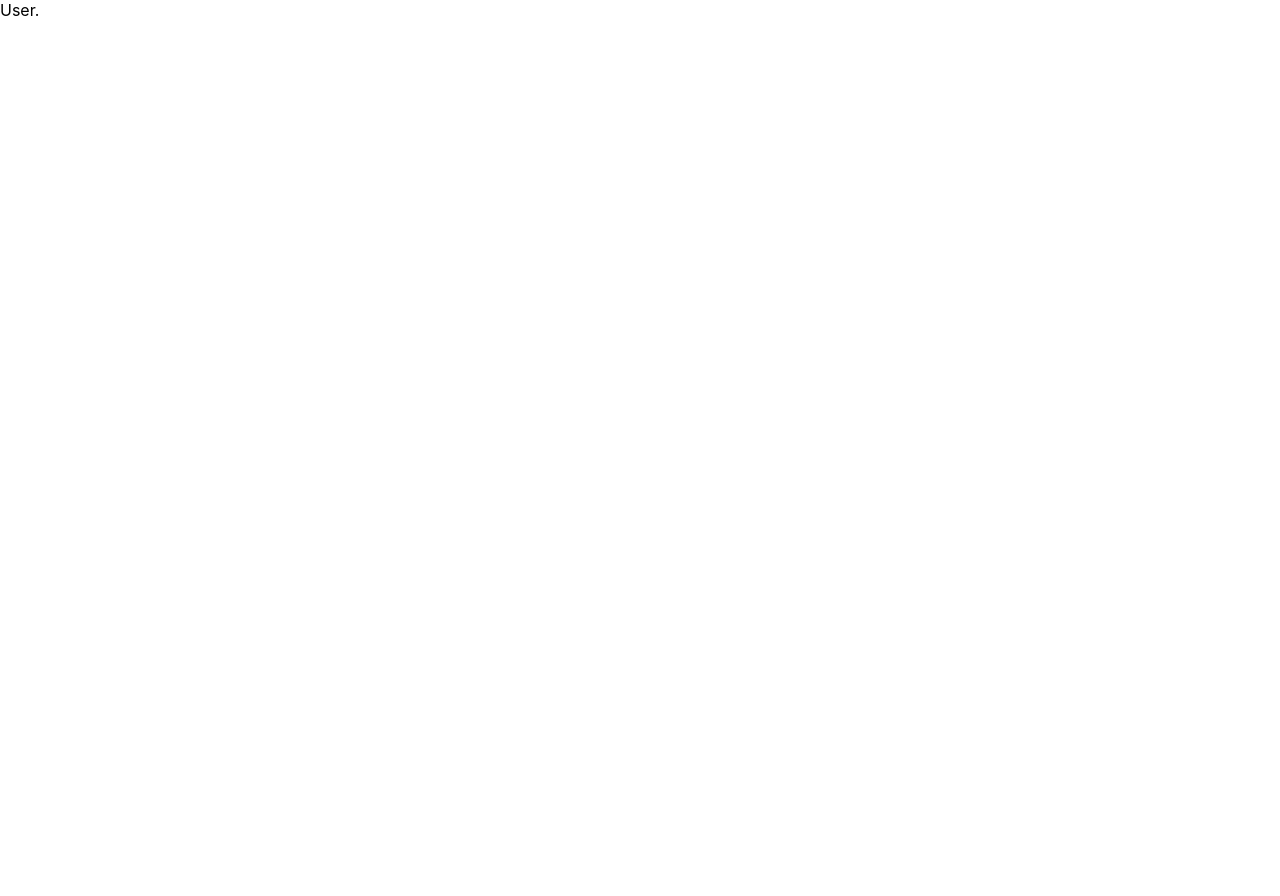
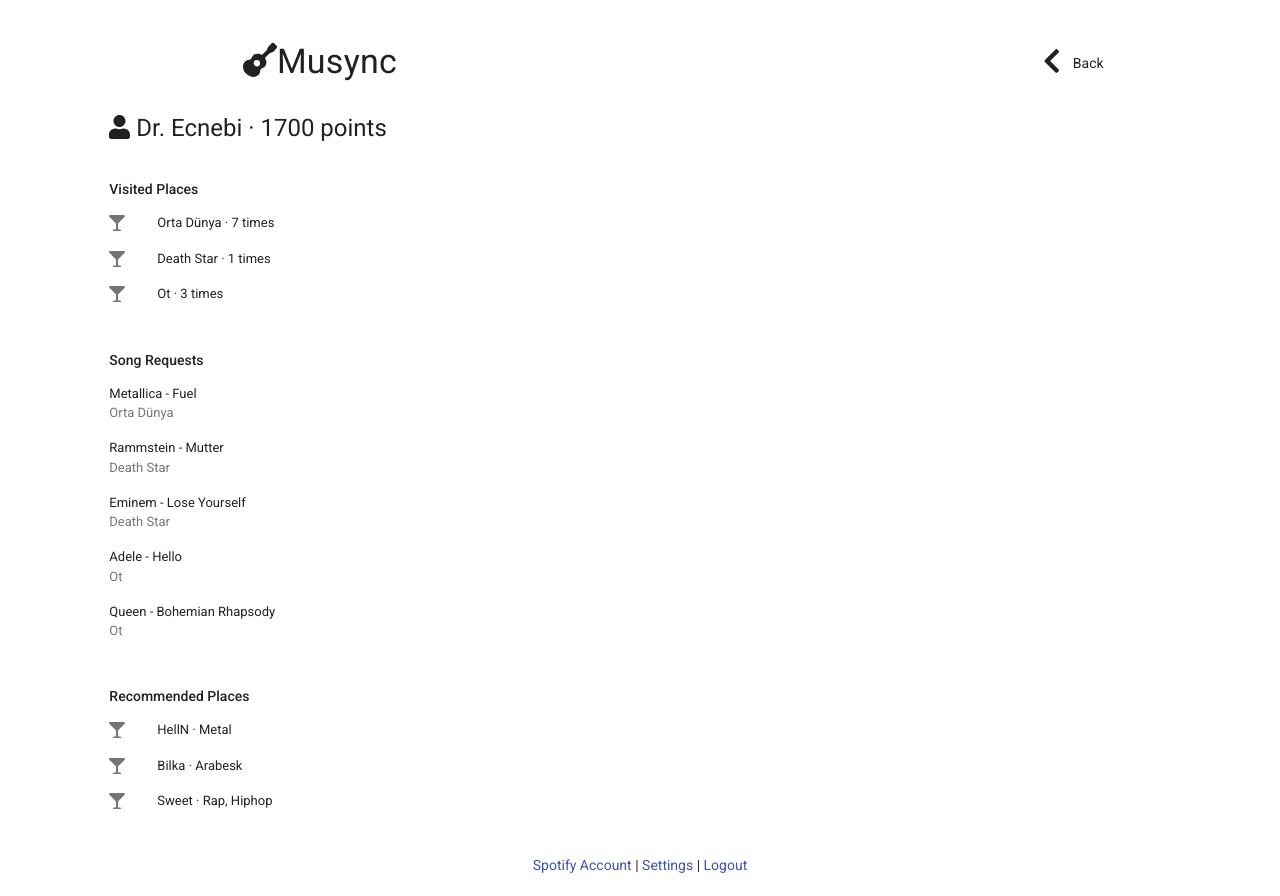
Before and after one commit to azakhi/Musync, a React (Create React App) app in the folder frontend/: page /user in a window 1280 px wide. Before the commit the page ends 800 px from the top, so only its background shows below. Built offline with nearby package versions, Linux system fonts and the light colour scheme.

Commit message:
Create User view

```diff
--- a/frontend/src/App.js
+++ b/frontend/src/App.js
@@ -2,7 +2,7 @@
 import {Route, Switch} from "react-router-dom";
 
 import './stylesheet/App.css';
-import Place from "./Place/Place";
+import Place from "./place/Place";
 import User from "./User";
 import Home from "./Home";
 import NotFound from "./NotFound";
--- a/frontend/src/Footer.js
+++ b/frontend/src/Footer.js
@@ -1,7 +1,7 @@
 import React from "react";
 
+import { FontAwesomeIcon } from '@fortawesome/react-fontawesome'
 import Grid from "@material-ui/core/Grid";
-import { FontAwesomeIcon } from '@fortawesome/react-fontawesome'
 import Link from "@material-ui/core/Link";
 
 
--- a/frontend/src/Header.js
+++ b/frontend/src/Header.js
@@ -1,9 +1,9 @@
 import React from "react";
 
+import { FontAwesomeIcon } from '@fortawesome/react-fontawesome'
 import Grid from "@material-ui/core/Grid";
+import Link from "@material-ui/core/Link";
 import Typography from "@material-ui/core/Typography";
-import { FontAwesomeIcon } from '@fortawesome/react-fontawesome'
-import Link from "@material-ui/core/Link";
 
 
 export default function header(props) {
--- a/frontend/src/User.js
+++ b/frontend/src/User.js
@@ -1,14 +1,152 @@
 import React, {Component} from 'react';
+
+import {FontAwesomeIcon} from "@fortawesome/react-fontawesome";
+import Grid from "@material-ui/core/Grid";
+import List from "@material-ui/core/List";
+import ListItem from "@material-ui/core/ListItem";
+import ListItemIcon from "@material-ui/core/ListItemIcon";
+import ListItemText from "@material-ui/core/ListItemText";
+import {Link} from "@material-ui/core";
+import Typography from "@material-ui/core/Typography";
+import header from "./Header";
 
 
 class User extends Component {
   render() {
+
+    const currentUser = {
+      name: "Dr. Ecnebi",
+      points: 1700,
+      visitedPlaces: [
+        {name: "Orta Dünya", visitNum: 7},
+        {name: "Death Star", visitNum: 1},
+        {name: "Ot", visitNum: 3}],
+      recommendedPlaces: [
+        {name: "HellN", genres: ["Metal"]},
+        {name: "Bilka", genres: ["Arabesk"]},
+        {name: "Sweet", genres: ["Rap", "Hiphop"]}],
+      songRequestHistory: [
+        {name: "Fuel", artistName: "Metallica", placeName: "Orta Dünya"},
+        {name: "Mutter", artistName: "Rammstein", placeName: "Death Star"},
+        {name: "Lose Yourself", artistName: "Eminem", placeName: "Death Star"},
+        {name: "Hello", artistName: "Adele", placeName: "Ot"},
+        {name: "Bohemian Rhapsody", artistName: "Queen", placeName: "Ot"}]
+    };
+
     return (
-      <div>
-        User.
-      </div>
+      <Grid container
+            alignItems="center"
+            direction="row"
+            justify="center"
+            spacing={32}
+            style={{marginTop: "2%"}}
+      >
+
+
+        {header({isPlaceHeader: false})}
+
+        <Grid item xs={10}>
+          <Typography variant="h5">
+            <FontAwesomeIcon icon="user"/>
+            {` ${currentUser.name} · ${currentUser.points} points`}
+          </Typography>
+        </Grid>
+
+        <Grid item xs={10}>
+          <Typography variant="body2">
+            Visited Places
+          </Typography>
+
+          <List dense>
+            {getVisitedPlaces(currentUser.visitedPlaces)}
+          </List>
+        </Grid>
+
+        <Grid item xs={10}>
+          <Typography variant="body2">
+            Song Requests
+          </Typography>
+
+          <List dense>
+            {getRequestedSongs(currentUser.songRequestHistory)}
+          </List>
+        </Grid>
+
+        <Grid item xs={10}>
+          <Typography variant="body2">
+            Recommended Places
+          </Typography>
+
+          <List dense>
+            {getRecommendedPlaces(currentUser.recommendedPlaces)}
+          </List>
+        </Grid>
+
+        <Grid item xs={12}>
+          <Typography gutterBottom align="center">
+            <Link href="#spotify-account">
+              Spotify Account
+            </Link>
+            {" | "}
+            <Link href="#settings">
+              Settings
+            </Link>
+            {" | "}
+            <Link href="#logout">
+              Logout
+            </Link>
+          </Typography>
+        </Grid>
+
+      </Grid>
     );
   }
 }
 
+function getVisitedPlaces(places) {
+  let counter = 0;
+  return places.map(place => {
+    const placeName = place.name;
+    const numberOfVisits = place.visitNum;
+    counter++;
+
+    return <ListItem key={counter} disableGutters>
+      <ListItemIcon>
+        <FontAwesomeIcon icon="glass-martini"/>
+      </ListItemIcon>
+      <ListItemText primary={placeName + " · " + numberOfVisits + " times"}/>
+    </ListItem>;
+  });
+}
+
+function getRequestedSongs(songs) {
+  let counter = 0;
+  return songs.map(song => {
+    const artistName = song.artistName;
+    const songName = song.name;
+    const placeName = song.placeName;
+    counter++;
+
+    return <ListItem key={counter} disableGutters>
+      <ListItemText primary={artistName + " - " + songName} secondary={placeName}/>
+    </ListItem>;
+  });
+}
+
+function getRecommendedPlaces(places) {
+  let counter = 0;
+  return places.map(place => {
+    const placeName = place.name;
+    const placeGenres = place.genres;
+    counter++;
+
+    return <ListItem key={counter} disableGutters>
+      <ListItemIcon>
+        <FontAwesomeIcon icon="glass-martini"/>
+      </ListItemIcon>
+      <ListItemText primary={placeName + " · " + placeGenres.join(', ')}/>
+    </ListItem>;
+  });
+}
+
 export default User;
--- a/frontend/src/index.js
+++ b/frontend/src/index.js
@@ -4,14 +4,15 @@
 
 import { library } from '@fortawesome/fontawesome-svg-core'
 import { fab } from '@fortawesome/free-brands-svg-icons'
-import { faMusic, faGuitar, faUser, faChevronLeft, faPlus, faArrowUp } from '@fortawesome/free-solid-svg-icons'
+import { faMusic, faGuitar, faUser, faChevronLeft,
+  faPlus, faArrowUp, faGlassMartini } from '@fortawesome/free-solid-svg-icons'
 
 import './stylesheet/index.css';
 import App from './App';
 
 
 // Add Font Awesome Icons to library here.
-library.add(fab, faMusic, faGuitar, faUser, faChevronLeft, faPlus, faArrowUp);
+library.add(fab, faMusic, faGuitar, faUser, faChevronLeft, faPlus, faArrowUp, faGlassMartini);
 
 ReactDOM.render((
   <BrowserRouter>
--- a/frontend/src/Place/Place.js
+++ b/frontend/src/place/Place.js
@@ -3,7 +3,7 @@
 import Grid from "@material-ui/core/Grid";
 import footer from "../Footer";
 import header from "../Header";
-import {placeCard, PlaceCardTypes} from "./PlaceCard";
+import {placeCard, PlaceCardTypes} from "./placeCard";
 import {FontAwesomeIcon} from "@fortawesome/react-fontawesome";
 import Typography from "@material-ui/core/Typography";
 import Button from "@material-ui/core/Button";
@@ -16,7 +16,7 @@
 
 class Place extends Component {
   render() {
-    const location = {
+    const currentPlace = {
       id: 1,
       name: "Sun Brothers",
       image: "https://b.zmtcdn.com/data/pictures/6/6001836/cae7f24481e1128ac4070a67c26d4ba8_featured_v2.jpg",
@@ -36,7 +36,7 @@
         {header({isPlaceHeader: true})}
 
         <Grid container item xs={11}>
-          {placeCard(location, PlaceCardTypes.PlaceView)}
+          {placeCard(currentPlace, PlaceCardTypes.PlaceView)}
         </Grid>
 
         <Grid item xs={12} style={{textAlign: 'center'}}>
@@ -47,7 +47,7 @@
           <List dense>
             {generatePlayQueue()}
           </List>
-
+          <br/>
           <Button variant="contained"
                   color="primary"
                   style={{marginBottom: "50px"}}
@@ -77,7 +77,7 @@
   let counter = 0;
   return songs.map(song => {
     counter++;
-    return <ListItem key={counter}>
+    return <ListItem key={counter} disableGutters divider>
       <IconButton color="secondary" onClick={()=> console.log("Add " + song.name)}>
         <FontAwesomeIcon  icon="plus" size="xs"/>
       </IconButton>
```
Also changed, not shown: frontend/src/Home.js (+3 -4 lines), frontend/src/place/placeCard.js (renamed from frontend/src/Place/PlaceCard.js).
